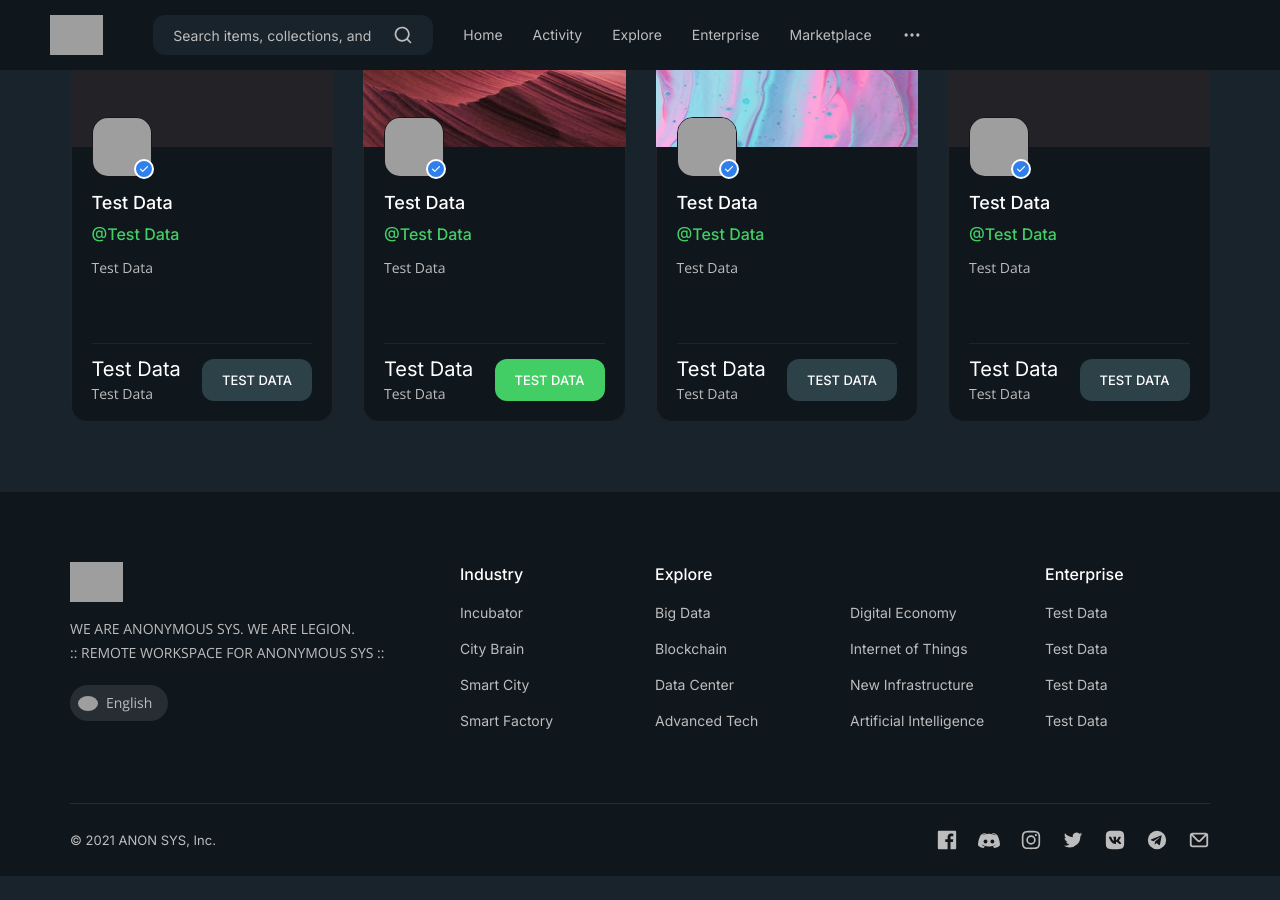
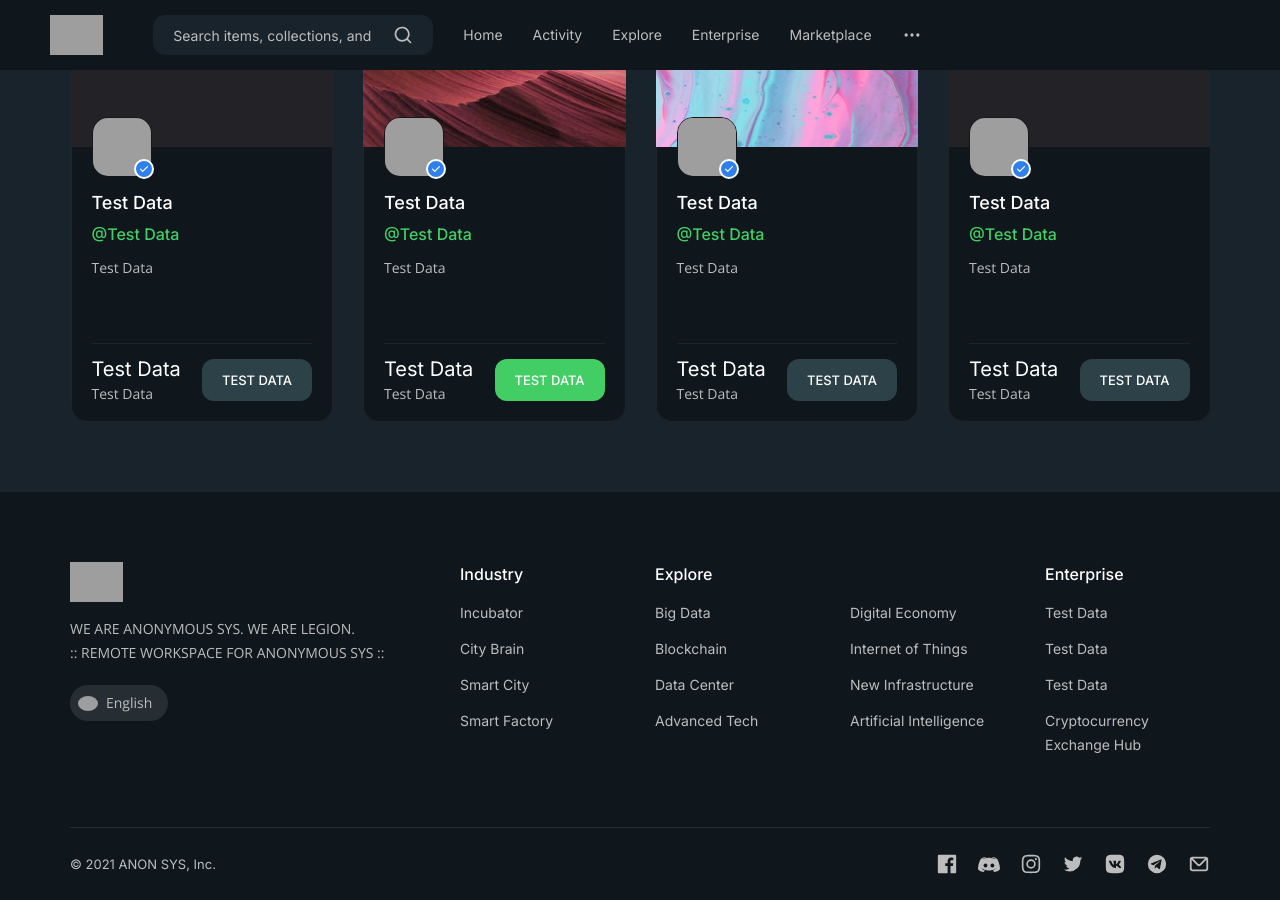
Before and after one commit to anonymous-sys/anonymous-sys.github.io, a Jekyll site: the page built from index.html, in a window 1280 px wide and 900 px high, scrolled down 2386 px, cut to the strip 0-900 px from the top of the window. Built offline with Jekyll 4.4.1, drawn with Linux system fonts in a browser that asks for light colours; some web fonts are replaced; before the commit the page ends 3262 px from its top, so only the background shows below that; grey boxes are pictures that could not be loaded.

Commit message:
Automation Build - ANONYMOUS SYS (NETWORK STATION)

```diff
--- a/_includes/common/footer.html
+++ b/_includes/common/footer.html
@@ -60,7 +60,7 @@
           <a href="">Test Data</a>
           <a href="">Test Data</a>
           <a href="">Test Data</a>
-          <a href="">Test Data</a>
+          <a href="">Cryptocurrency Exchange Hub</a>
         </div>
       </div>
     </div>
--- a/_includes/kernel/top-kernel.html
+++ b/_includes/kernel/top-kernel.html
@@ -14,7 +14,7 @@
           </div>
         </div>
         <div class="hero__slide" data-bg="assets/resource/home/slide2.jpg">
-          <h2 class="hero__title">Anon <br>Cryptocurrency Exchange Hub</h2>
+          <h2 class="hero__title">Anonymous Cryptocurrency Exchange Hub</h2>
           <p class="hero__text">
             Under The Wave Of Digitalization, Competition Among Enterprises Is Becoming Increasingly Fierce, <br>And Enterprise Development Is Facing "Internal And External Troubles". The Continuous Innovation Of Business Models Has Led To A Blowout Growth Of Enterprise Applications. It Is Imperative To Systematically Promote Enterprise Digital Reshaping On A Platform.
           </p>
```
